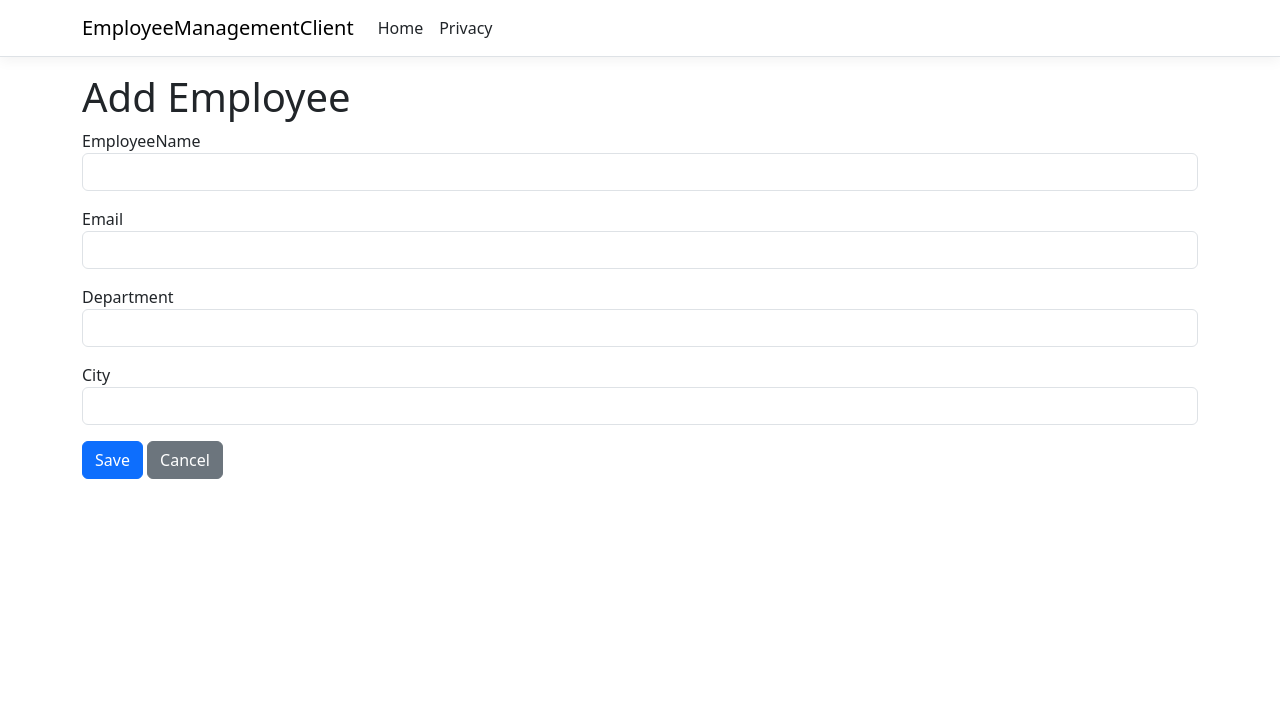
After one commit to Phani-TrainingPrograms/LTTS_RestApi, an ASP.NET Core app: page /Employees/Create in a window 1280 px wide. The commit adds this page. Shown: the top 719 px of the page. Run offline with ASP.NET Core 8, Linux system fonts and the light colour scheme; style sheets or scripts are compiled from the project's sources.

Commit message:
CRUD operations

```diff
--- /dev/null
+++ b/EmployeeManagementClient/Pages/Employees/Create.cshtml
@@ -0,0 +1,43 @@
+@page
+@model EmployeeManagementClient.Pages.Employees.CreateModel
+
+<h1>Add Employee</h1>
+
+<form method="post">
+    <div class="mb-3">
+        <label asp-for="Employee.EmployeeName"></label>
+        <input asp-for="Employee.EmployeeName" class="form-control" />
+        <span asp-validation-for="Employee.EmployeeName"
+              class="text-danger"></span>
+    </div>
+
+    <div class="mb-3">
+        <label asp-for="Employee.Email"></label>
+        <input asp-for="Employee.Email" class="form-control" />
+        <span asp-validation-for="Employee.Email"
+              class="text-danger"></span>
+    </div>
+
+    <div class="mb-3">
+        <label asp-for="Employee.Department"></label>
+        <input asp-for="Employee.Department" class="form-control" />
+        <span asp-validation-for="Employee.Department"
+              class="text-danger"></span>
+    </div>
+
+    <div class="mb-3">
+        <label asp-for="Employee.City"></label>
+        <input asp-for="Employee.City" class="form-control" />
+        <span asp-validation-for="Employee.City"
+              class="text-danger"></span>
+    </div>
+
+    <button type="submit" class="btn btn-primary">Save</button>
+    <a asp-page="Index" class="btn btn-secondary">Cancel</a>
+</form>
+
+@section Scripts {
+    <partial name="_ValidationScriptsPartial" />
+}
+@{
+}
--- /dev/null
+++ b/EmployeeManagementClient/Pages/Employees/Create.cshtml.cs
@@ -0,0 +1,34 @@
+using EmployeeManagementClient.Models;
+using EmployeeManagementClient.Services;
+using Microsoft.AspNetCore.Mvc;
+using Microsoft.AspNetCore.Mvc.RazorPages;
+
+namespace EmployeeManagementClient.Pages.Employees
+{
+    public class CreateModel : PageModel
+    {
+        private readonly ApiClientService _api;
+
+        public CreateModel(ApiClientService api)
+        {
+            _api = api;
+        }
+
+        [BindProperty]
+        public Employee Employee { get; set; }
+        public void OnGet()
+        {
+        }
+
+        public async Task<IActionResult> OnPostAsync()
+        {
+            if(!ModelState.IsValid)
+            {
+                return Page();
+            }
+            await _api.AddAsync(Employee);
+
+            return RedirectToPage("Index");
+        }
+    }
+}
```
Also changed, not shown: EmployeeManagementClient/Pages/Employees/Edit.cshtml (added, +43 -0 lines), EmployeeManagementClient/Pages/Employees/Edit.cshtml.cs (added, +39 -0 lines), EmployeeManagementClient/Pages/Employees/Index.cshtml (+18 -0 lines), EmployeeManagementClient/Services/ApiClientService.cs (+29 -1 lines).
